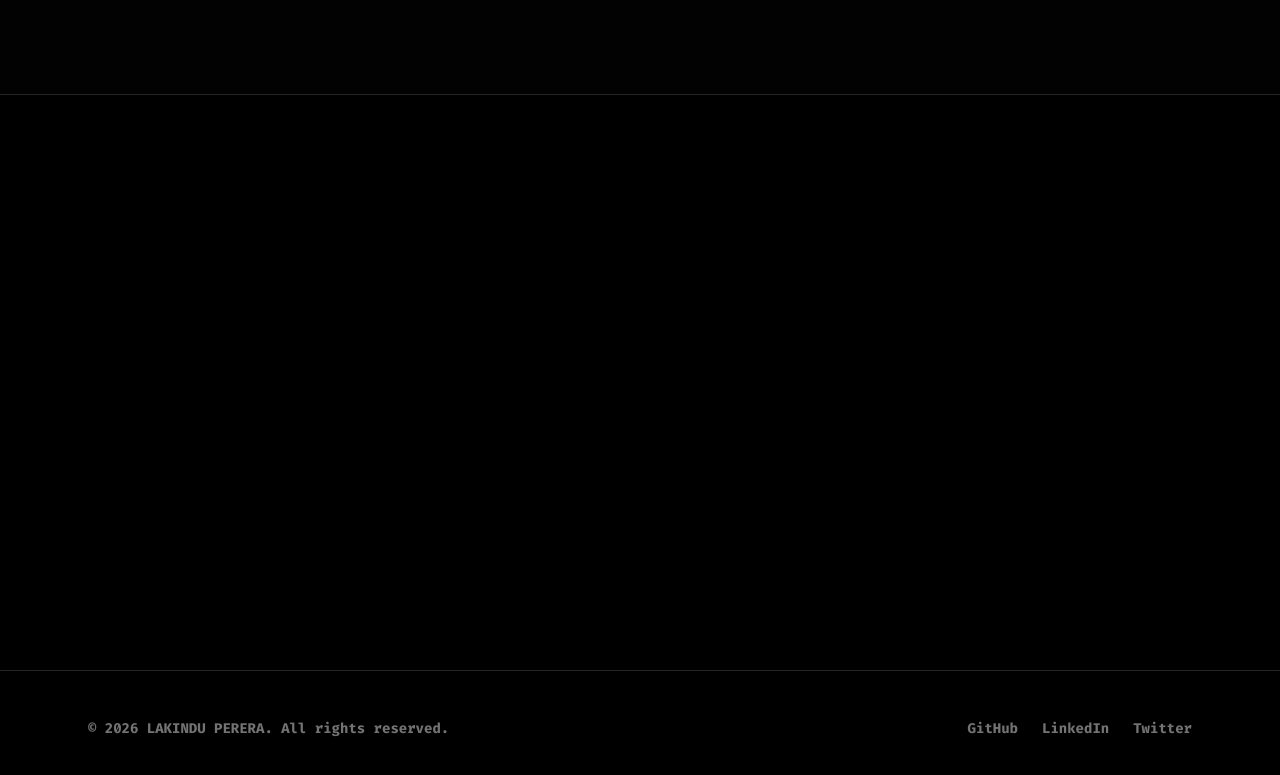
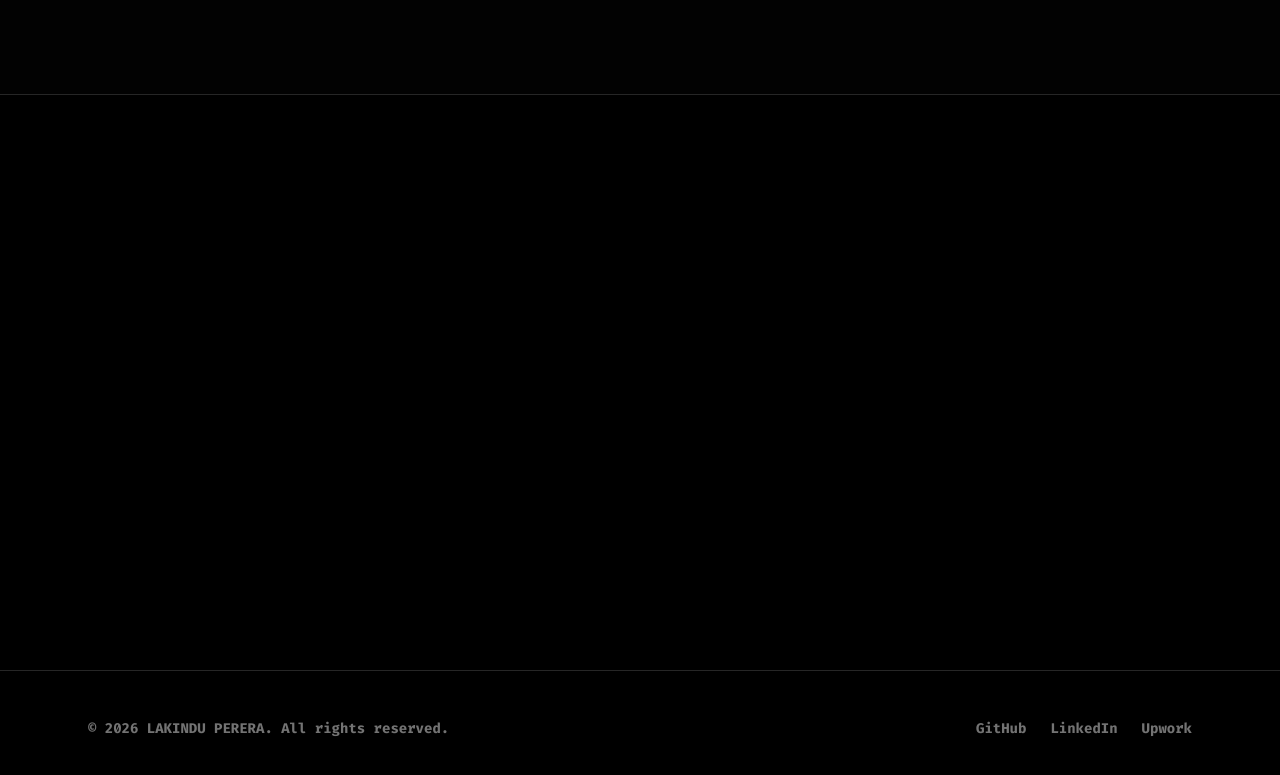
Before and after one commit to LAKEY82/Portfoliodev-v01.0, a React (Vite) app: page / in a window 1280 px wide. Shown: the part 5042-5817 px from the top of the page. Built offline with nearby package versions, Linux system fonts and the light colour scheme; a web font is replaced by a local one.

Commit message:
Added social media

```diff
--- a/src/components/ui/portfolio-hero.tsx
+++ b/src/components/ui/portfolio-hero.tsx
@@ -1017,9 +1017,9 @@ export default function Component() {
         <div className="max-w-6xl mx-auto px-6 flex flex-col sm:flex-row justify-between items-center gap-4">
           <p>© {new Date().getFullYear()} LAKINDU PERERA. All rights reserved.</p>
           <div className="flex gap-6">
-            <a href="#" className="hover:text-[#C3E41D] transition-colors">GitHub</a>
-            <a href="#" className="hover:text-[#C3E41D] transition-colors">LinkedIn</a>
-            <a href="#" className="hover:text-[#C3E41D] transition-colors">Twitter</a>
+            <a href="https://github.com/LAKEY82?tab=overview&from=2026-06-01&to=2026-06-04" className="hover:text-[#C3E41D] transition-colors">GitHub</a>
+            <a href="https://www.linkedin.com/in/lakindu-perera-2988b91b5/" className="hover:text-[#C3E41D] transition-colors">LinkedIn</a>
+            <a href="https://www.upwork.com/freelancers/~01aaf9522a8cf4374a?mp_source=share" className="hover:text-[#C3E41D] transition-colors">Upwork</a>
           </div>
         </div>
       </footer>
```
